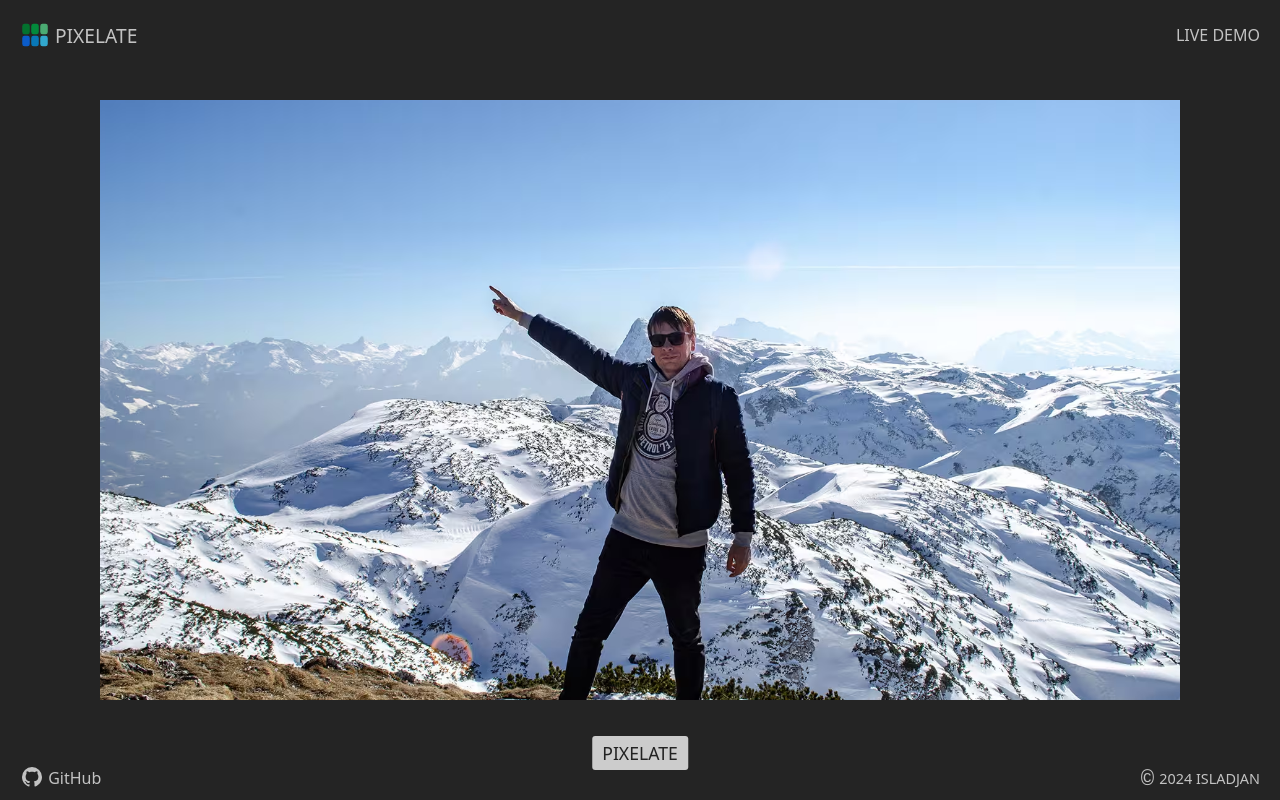
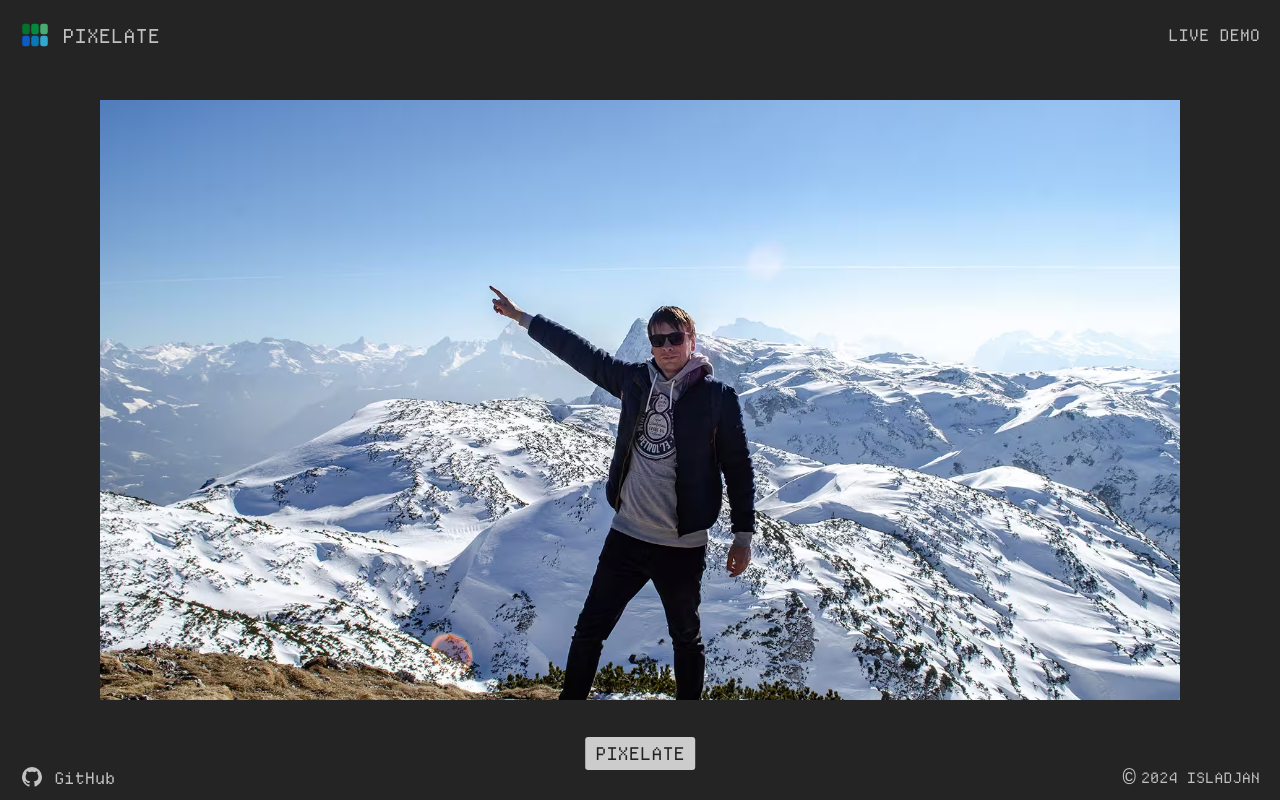
Before and after one commit to isladjan/pixelate, a website built with Vite: page index.html in a window 1280 px wide. Built offline with nearby package versions, Linux system fonts and the light colour scheme; files whose address does not match are found by name.

Commit message:
Modify style.css and revise README content

```diff
--- a/examples/style.scss
+++ b/examples/style.scss
@@ -1,6 +1,6 @@
 @font-face {
   font-family: 'departure-mono';
-  src: url('departureMono-Regular.woff2') format('woff2');
+  src: url('/departureMono-Regular.woff2') format('woff2');
   font-weight: normal;
   font-style: normal;
   font-display: fallback;
--- a/package.json
+++ b/package.json
@@ -14,7 +14,7 @@
   "repository": {
     "type": "git",
     "url": "git+https://github.com/isladjan/pixelate.git",
-    "email": "isladjan83@gmail.com"
+    "email": "github@isladjan.com"
   },
   "bugs": {
     "url": "https://github.com/isladjan/pixelate/issues"
```
Also changed, not shown: README.md.
